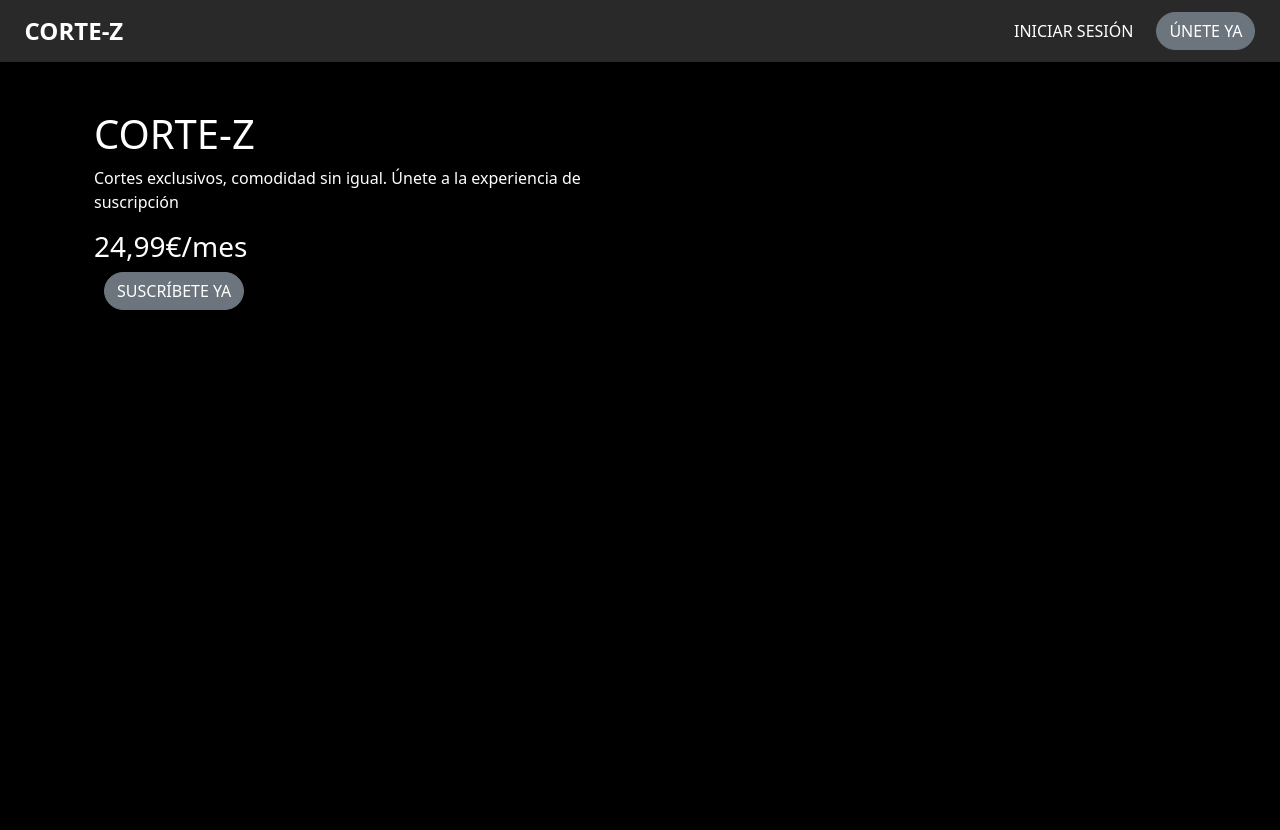
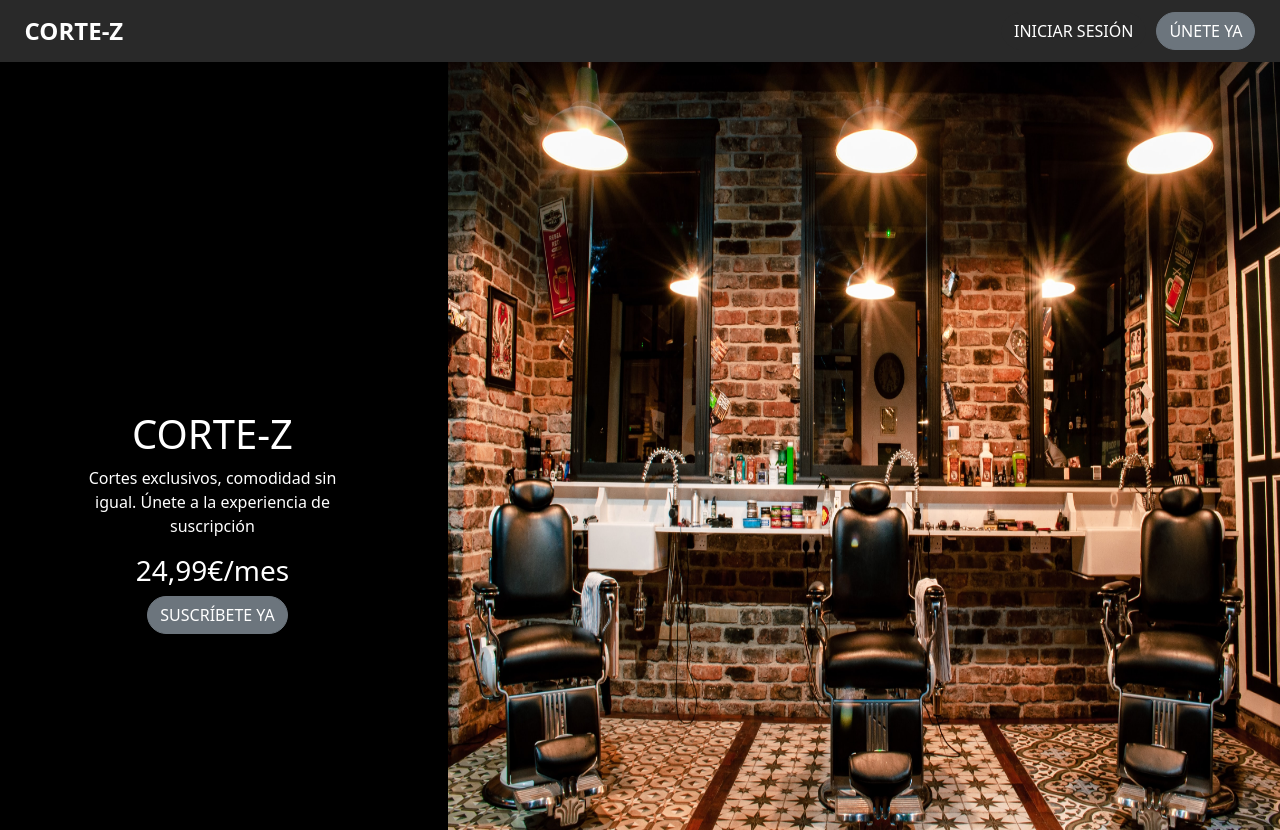
Before and after one commit to mlorenzoo/proyecto-frontend, a React (Vite) app: page / in a window 1280 px wide. Before the commit the page ends 800 px from the top, so only its background shows below. Built offline with nearby package versions, Linux system fonts and the light colour scheme; no server answers.

Commit message:
home acabado?

```diff
--- a/src/App.scss
+++ b/src/App.scss
@@ -24,12 +24,13 @@ $body-bg: #590aea0a !default;
   margin-right: 1%;
 }
 
-.home-container {
-  height: 100vh;
-}
-
 body {
   color: white;
   min-height: 100vh;
   background-color: black;
 }
+
+.fila{
+  height: 100%;
+  align-items: center;
+}
--- a/src/components/Layout.jsx
+++ b/src/components/Layout.jsx
@@ -1,15 +1,32 @@
-import { Header } from './Header'
-import { Container } from 'react-bootstrap'
+import { Header } from './Header';
+import { Container } from 'react-bootstrap';
 
 const Layout = ({ children }) => {
-	return (
-		<div data-bs-theme="dark">
-			<Header />
-			<main className="p-5">
-				<Container >{children}</Container>
-			</main>
-		</ div>
-	)
-}
+    return (
+        <div style={{
+            minHeight: '100vh',
+            overflow: 'auto',
+            position: 'relative', // Establecer la posición del contenedor
+        }}>
+            <div style={{
+                backgroundImage: `url('/src/assets/shop.jpeg')`, // Establecer la imagen como fondo
+                backgroundSize: '100% 100%', // Ajustar el tamaño de la imagen para cubrir el contenedor
+                backgroundPosition: 'center', // Centrar la imagen
+                position: 'absolute', // Establecer la posición absoluta
+                top: 0,
+                left: 0,
+                right: 0,
+                bottom: 0,
+                marginLeft: '35%',
+            }} />
+            <Header />
+            <main className="p-5">
+                <Container fluid style={{ minHeight: '84vh', overflow: 'hidden'}}>
+                    {children}
+                </Container>
+            </main>
+        </div>
+    );
+};
 
-export default Layout
+export default Layout;
--- a/src/pages/Home.jsx
+++ b/src/pages/Home.jsx
@@ -1,26 +1,19 @@
 import React from 'react';
 import { Container, Row, Col, Button } from 'react-bootstrap';
-import Layout from '../components/Layout'; // Importar el componente Layout
+import Layout from '../components/Layout';
 
 function HomePage() {
   return (
     <Layout>
       <Container>
-        <Row>
-          {/* Columna para el texto */}
-          <Col md={6}>
-            <section className="text-center text-md-start"> {/* Agregando la clase text-md-start */}
+        <Row className="fila">
+          <Col md={3} style={{ height: '100%',  marginTop: '300px' }}> {/* Aplicando altura del 100% a la columna */}
+            <section className="text-center" style={{ height: '100%' }}> {/* Aplicando altura del 100% al section */}
               <h1>CORTE-Z</h1>
               <p>Cortes exclusivos, comodidad sin igual. Únete a la experiencia de suscripción</p>
               <h3>24,99€/mes</h3>
               <Button variant="secondary" className='custom-button'>SUSCRÍBETE YA</Button>{' '}
             </section>
-          </Col>
-          {/* Columna para la imagen (vacía en este ejemplo) */}
-          <Col md={6}>
-            <div>
-              {/* Aquí podrías incluir tu imagen */}
-            </div>
           </Col>
         </Row>
       </Container>
```
